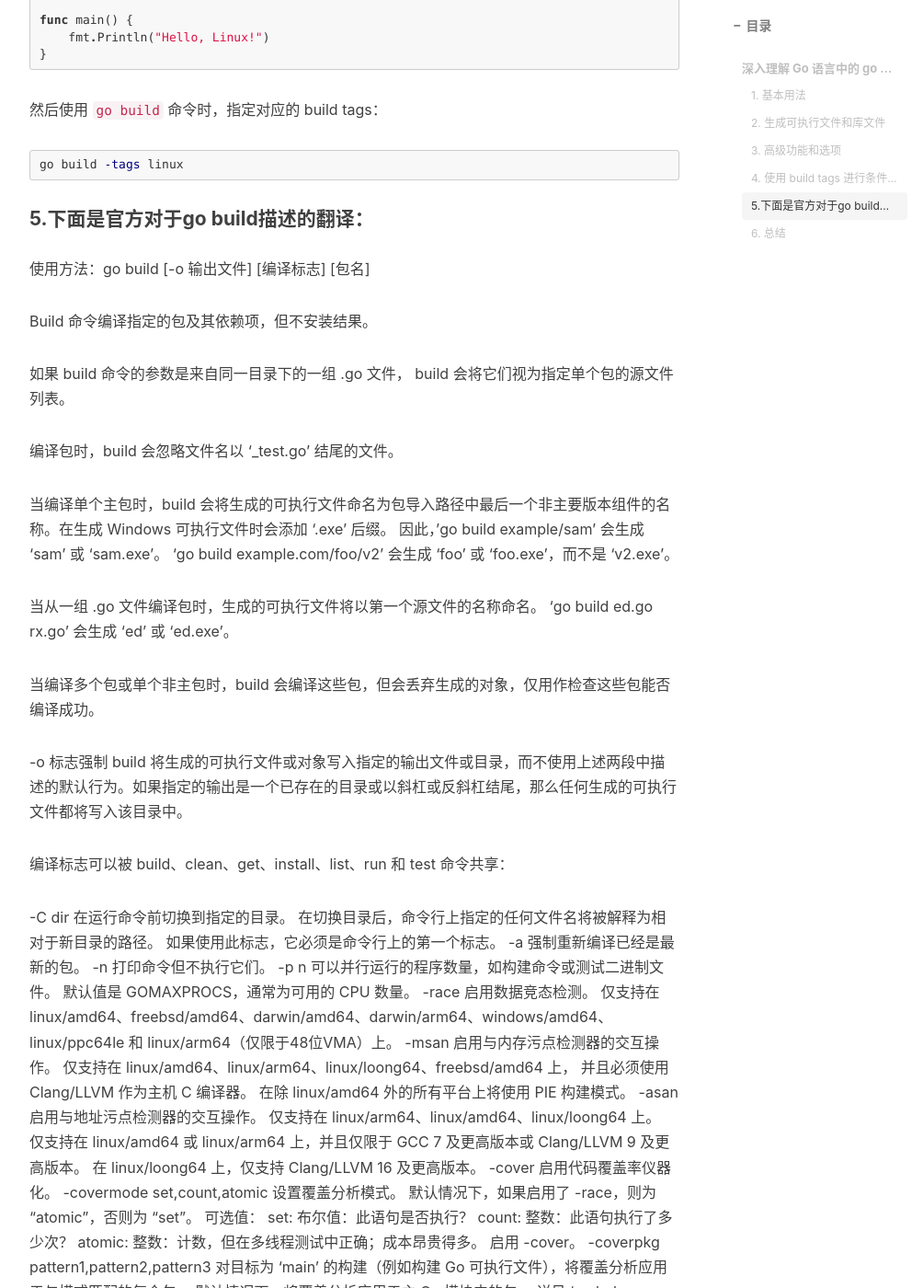
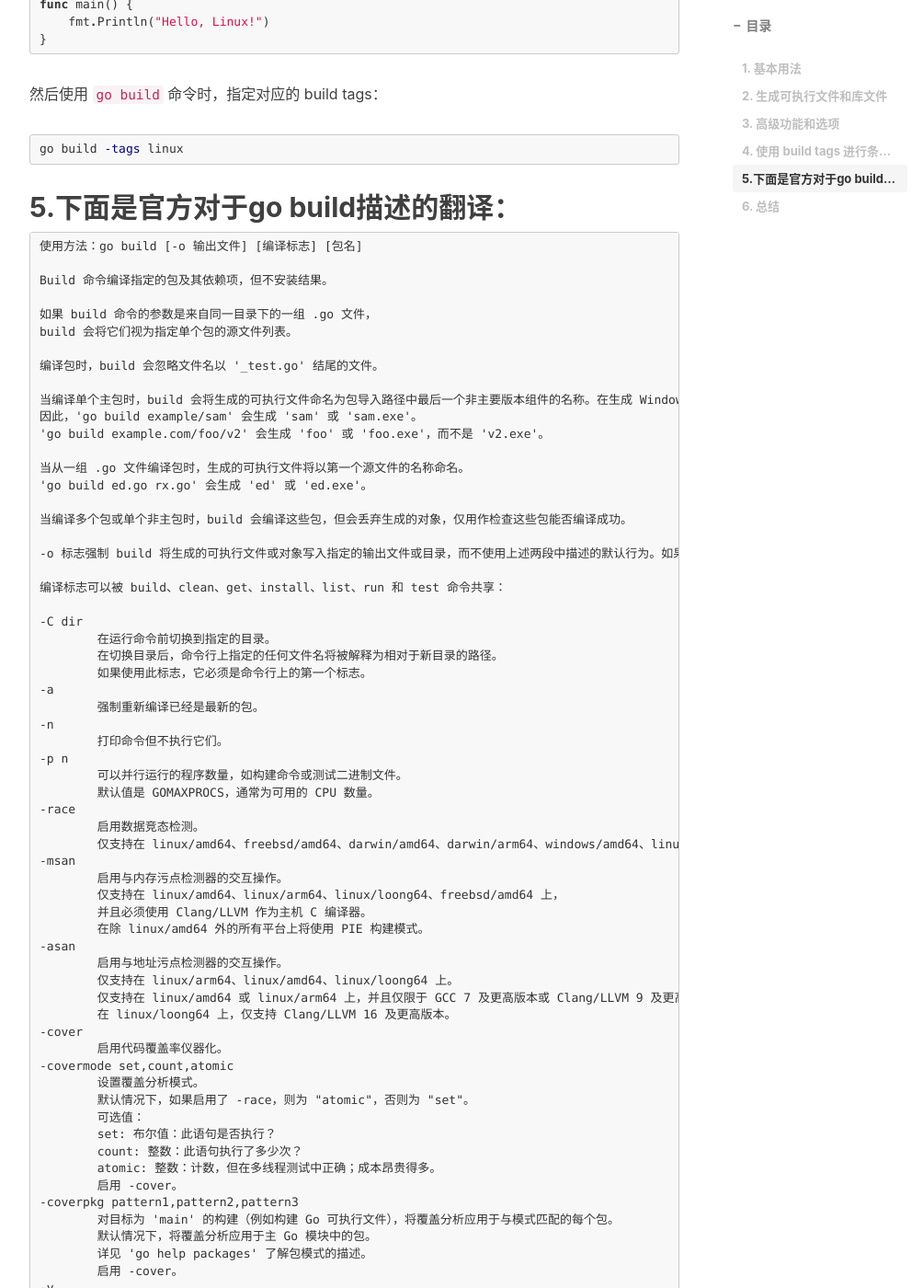
Before and after one commit to BuddyLiu/docs, a Jekyll site: the page built from _posts/2024-07-20-01-go_help_build.md, in a window 1280 px wide and 1400 px high, scrolled down 1920 px. Shown: the whole window at 92% size, without its empty margins (233-1237 px from the left). Built offline with Jekyll 4.4.1, drawn with Linux system fonts in a browser that asks for light colours; nearby versions of some CDN libraries; comment, search, counter and statistics services are not loaded; some of the changed text lies outside the part shown.

Commit message:
no message

````diff
--- a/_posts/2024-07-20-01-go_help_build.md
+++ b/_posts/2024-07-20-01-go_help_build.md
@@ -1,16 +1,14 @@
 ---
-title:      go build 用法
+title:      Go 语言中的 `go build` 命令
 date:       2024-07-20
 tags:
 - go
 - build
 ---
 
-### 深入理解 Go 语言中的 `go build` 命令
-
 在 Go 语言中，`go build` 命令是一个基础且强大的工具，用于将 Go 源代码编译成可执行文件或库文件。本文将详细介绍 `go build` 的基本用法、选项以及一些高级功能，帮助开发者更好地利用这一命令进行项目的构建和管理。
 
-#### 1. 基本用法
+## 1. 基本用法
 
 最简单的 `go build` 命令用法是在命令行中输入：
 ```bash
@@ -23,7 +21,7 @@
 go build github.com/example/myapp
 ```
 
-#### 2. 生成可执行文件和库文件
+## 2. 生成可执行文件和库文件
 
 - **生成可执行文件**：当 `go build` 编译的包包含 `main` 函数时，它会生成一个可执行文件。例如：
   ```bash
@@ -33,7 +31,7 @@
 
 - **生成库文件**：对于没有 `main` 函数的包，`go build` 会生成一个 `.a` 文件，这是 Go 的静态库文件。这种文件通常用于构建可执行文件时的依赖项。
 
-#### 3. 高级功能和选项
+## 3. 高级功能和选项
 
 - **指定目标平台和架构**：通过设置 `GOOS` 和 `GOARCH` 环境变量，可以实现交叉编译，生成不同平台和架构的可执行文件。例如，要在 Linux 下编译一个可执行文件：
   ```bash
@@ -55,7 +53,7 @@
   go build -ldflags "-X main.Version=1.2.3"
   ```
 
-#### 4. 使用 build tags 进行条件编译
+## 4. 使用 build tags 进行条件编译
 
 在 Go 中，可以使用 build tags 控制代码的编译。例如，只在 Linux 下编译特定的代码块：
 ```go
@@ -74,8 +72,9 @@
 go build -tags linux
 ```
 
-#### 5.下面是官方对于go build描述的翻译：
+## 5.下面是官方对于go build描述的翻译：
 
+```
 使用方法：go build [-o 输出文件] [编译标志] [包名]
 
 Build 命令编译指定的包及其依赖项，但不安装结果。
@@ -222,7 +221,9 @@
 对于那些有自己约定或使用独立软件构建系统的安装，可以选择使用低级别的调用，如 'go tool compile' 和 'go tool link'，
 以避免构建工具的一些开销和设计决策。
 
-#### 6. 总结
+```
+
+## 6. 总结
 
 `go build` 是 Go 语言开发中一个不可或缺的工具，通过灵活的选项和功能支持多种开发和部署场景。本文介绍了其基本用法、高级功能以及如何利用环境变量和标记来优化和控制构建过程。熟练掌握 `go build` 命令能够有效提升 Go 项目的开发效率和管理能力。
 
````
